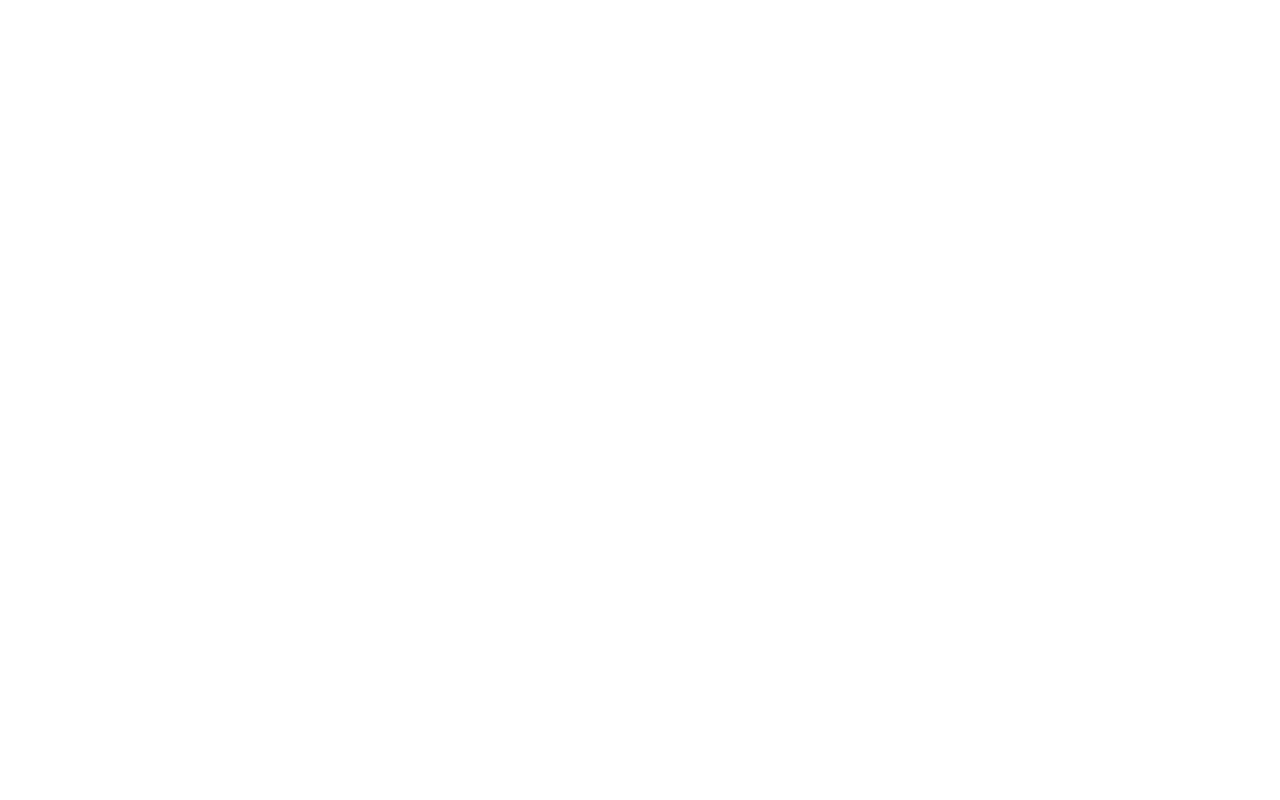
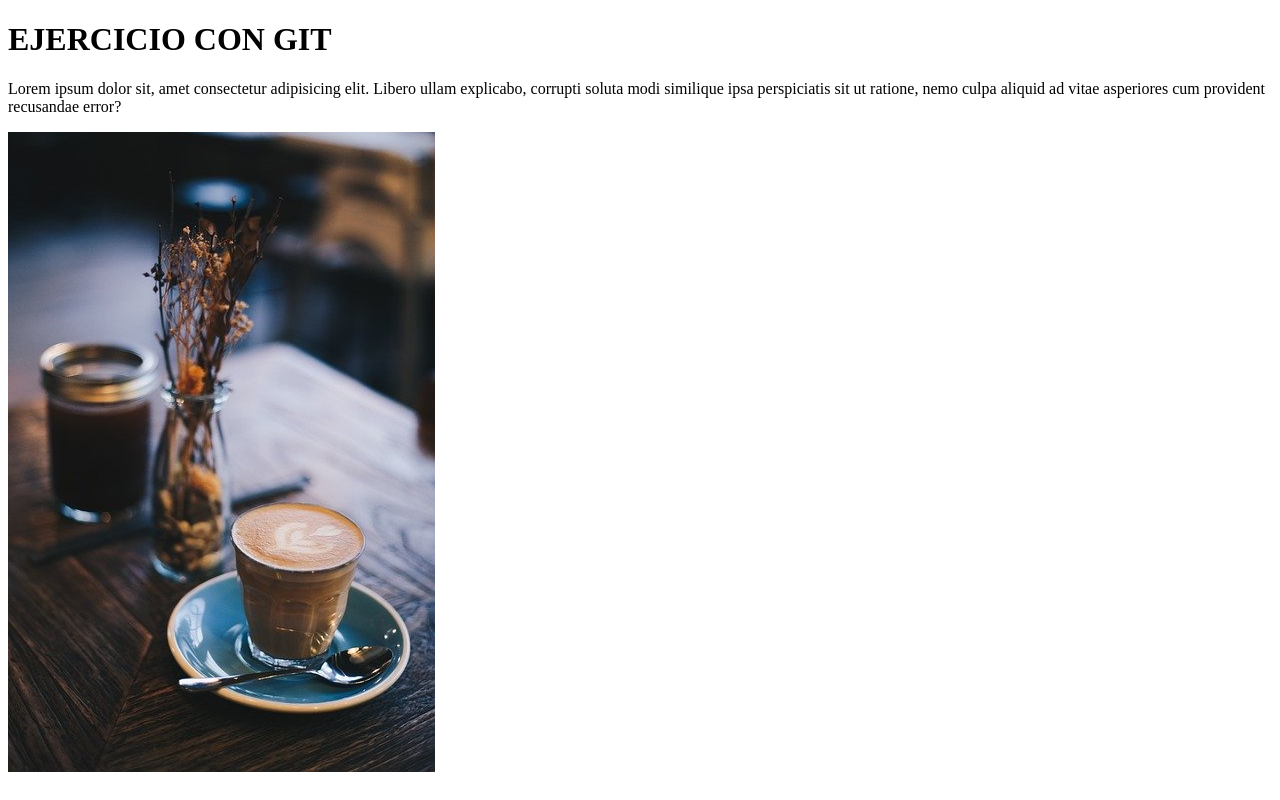
Before and after one commit to crystaltwe/desarrolloweb, a plain HTML site: page index.html in a window 1280 px wide. Drawn offline with Linux system fonts and the light colour scheme.

Commit message:
edite index,titulo y agregue una imagen

```diff
--- a/index.html
+++ b/index.html
@@ -5,10 +5,16 @@
     <meta charset="UTF-8">
     <meta http-equiv="X-UA-Compatible" content="IE=edge">
     <meta name="viewport" content="width=device-width, initial-scale=1.0">
-   <title>Inicio / ejemplo sitio web</title>
+   <title>GIT</title>
 
 </head>
 <body>
-
+    <h1>EJERCICIO CON GIT</h1>
+    <section>
+        <p>Lorem ipsum dolor sit, amet consectetur adipisicing elit. Libero ullam explicabo, corrupti soluta modi similique ipsa perspiciatis sit ut ratione, nemo culpa aliquid ad vitae asperiores cum provident recusandae error?</p>
+    </section>
+    <div>
+        <img src="img/cafeenmesa.jpg" alt="cafe">
+    </div>
 </body>
 </html>
```
Also changed, not shown: img/cafeenmesa.jpg (added).
